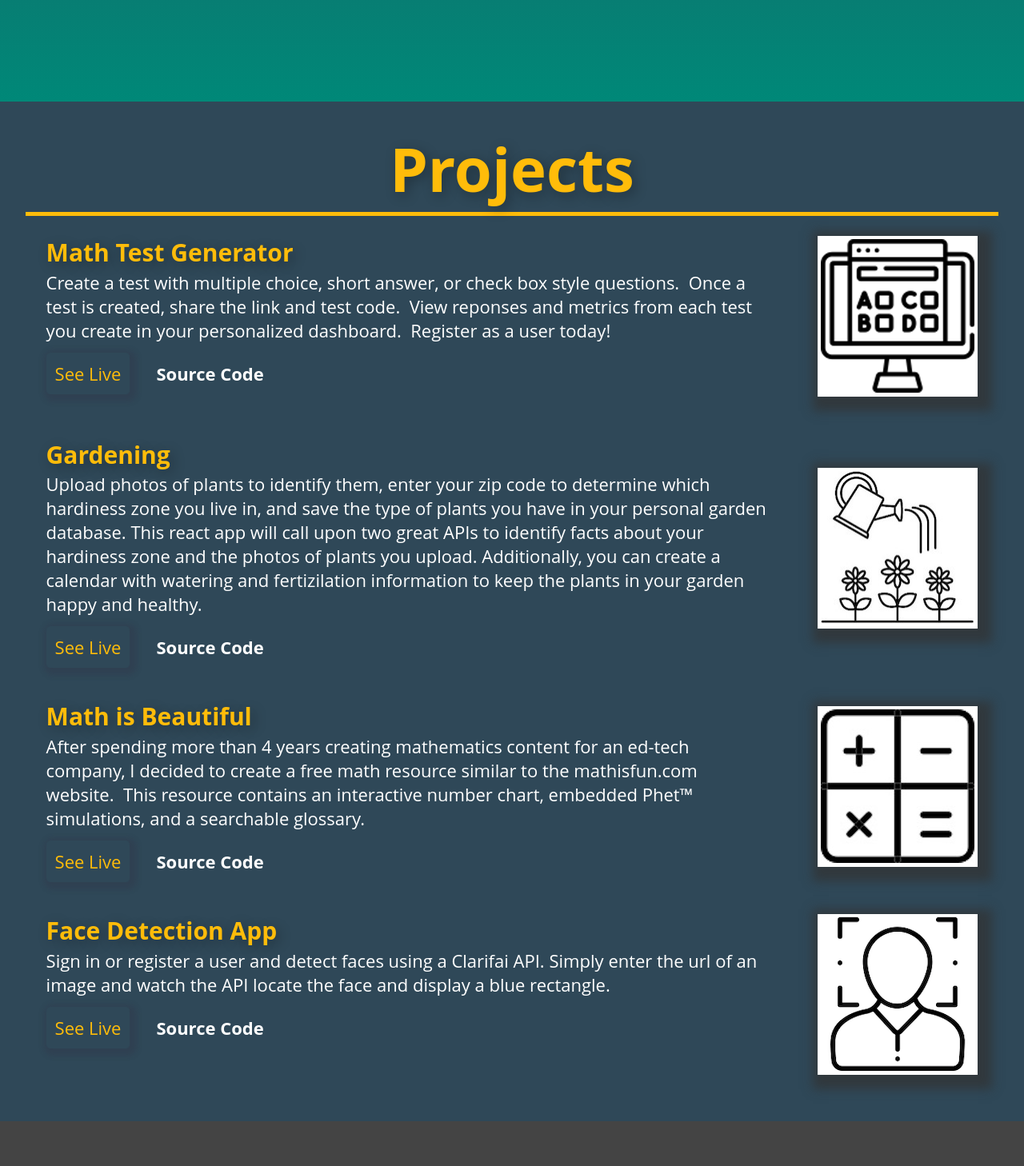
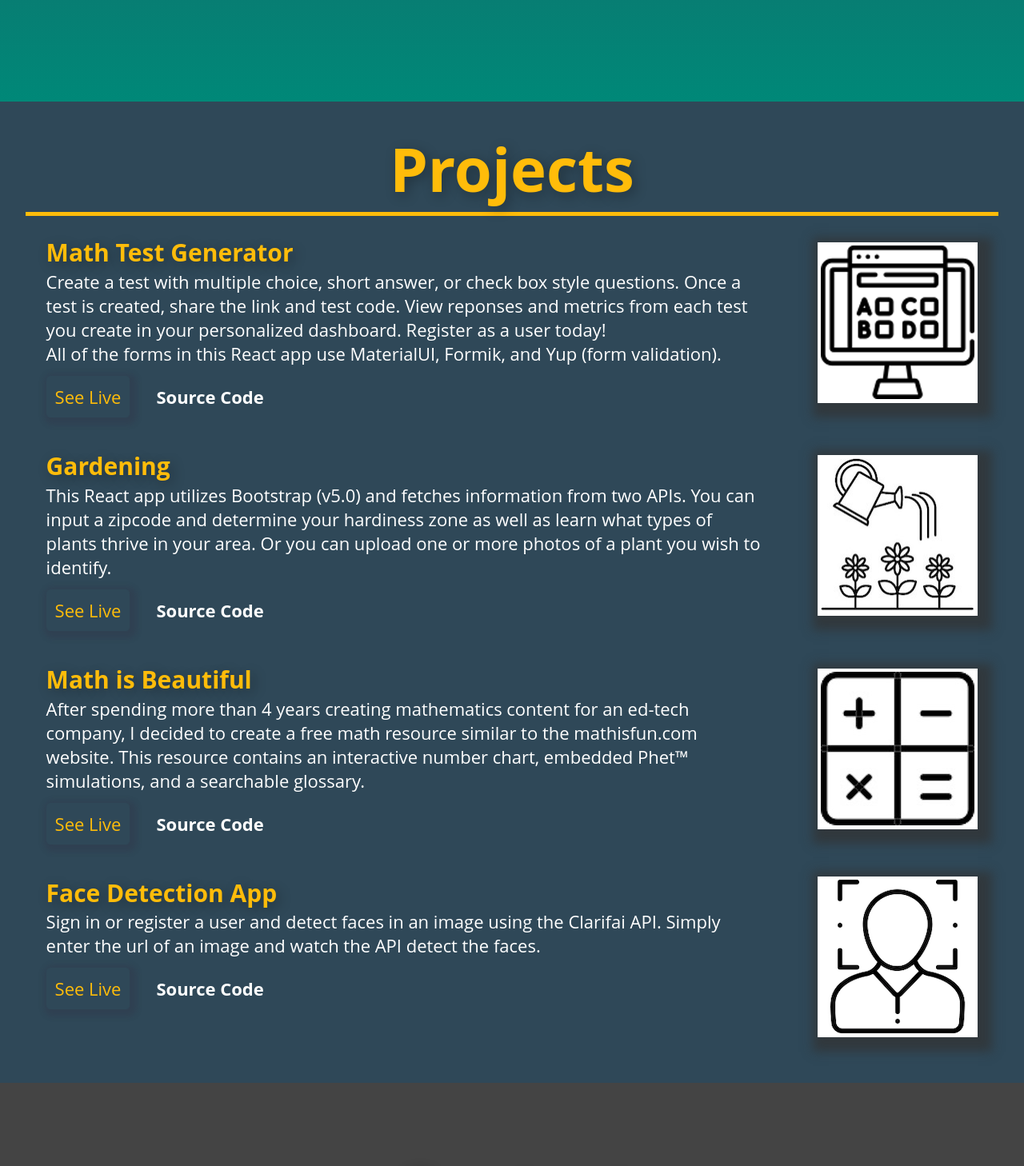
Before and after one commit to tabbathacrouch/Portfolio, a React (Create React App) app: page / in a window 1280 px wide. Shown: the part 1550-3008 px from the top of the page at 80% size. Built offline with nearby package versions, Linux system fonts and the light colour scheme.

Commit message:
project description update

```diff
--- a/src/components/Projects/Projects.css
+++ b/src/components/Projects/Projects.css
@@ -35,7 +35,7 @@
   font-weight: 700;
   color: #ffbc0a;
   text-shadow: 4px 4px 16px rgba(0, 0, 0, 0.3);
-  padding-bottom: 2vh;
+  margin-bottom: 0.5em;
 }
 
 .project-info {
--- a/src/components/Projects/Projects.js
+++ b/src/components/Projects/Projects.js
@@ -17,10 +17,11 @@ function Projects() {
             <div>
               <div className="project-info">
                 Create a test with multiple choice, short answer, or check box
-                style questions.&nbsp;&nbsp;Once a test is created, share the
-                link and test code.&nbsp;&nbsp;View reponses and metrics from
-                each test you create in your personalized
-                dashboard.&nbsp;&nbsp;Register as a user today!
+                style questions. Once a test is created, share the link and test
+                code. View reponses and metrics from each test you create in
+                your personalized dashboard. Register as a user today! <br />
+                All of the forms in this React app use MaterialUI, Formik, and
+                Yup (form validation).
               </div>
             </div>
             <a
@@ -63,14 +64,11 @@ function Projects() {
             <div className="project-title">Gardening</div>
             <div>
               <div className="project-info">
-                Upload photos of plants to identify them, enter your zip code to
-                determine which hardiness zone you live in, and save the type of
-                plants you have in your personal garden database. This react app
-                will call upon two great APIs to identify facts about your
-                hardiness zone and the photos of plants you upload.
-                Additionally, you can create a calendar with watering and
-                fertizilation information to keep the plants in your garden
-                happy and healthy.
+                This React app utilizes Bootstrap (v5.0) and fetches information
+                from two APIs. You can input a zipcode and determine your
+                hardiness zone as well as learn what types of plants thrive in
+                your area. Or you can upload one or more photos of a plant you
+                wish to identify.
               </div>
             </div>
             <a
@@ -123,9 +121,8 @@ function Projects() {
                 >
                   mathisfun.com
                 </a>{" "}
-                website.&nbsp;&nbsp;This resource contains an interactive number
-                chart, embedded Phet&trade; simulations, and a searchable
-                glossary.
+                website. This resource contains an interactive number chart,
+                embedded Phet&trade; simulations, and a searchable glossary.
               </div>
             </div>
             <a
@@ -167,9 +164,17 @@ function Projects() {
             <div className="project-title">Face Detection App</div>
             <div>
               <div className="project-info">
-                Sign in or register a user and detect faces using a Clarifai
-                API. Simply enter the url of an image and watch the API locate
-                the face and display a blue rectangle.
+                Sign in or register a user and detect faces in an image using
+                the{" "}
+                <a
+                  href="https://www.clarifai.com/"
+                  target="_blank"
+                  rel="noreferrer"
+                >
+                  Clarifai
+                </a>{" "}
+                API. Simply enter the url of an image and watch the API detect
+                the faces.
               </div>
             </div>
             <a
```
